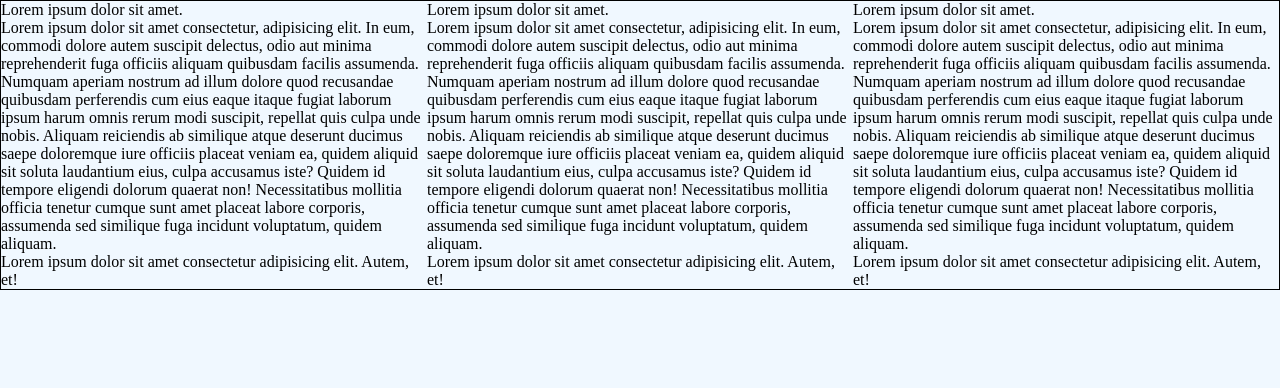
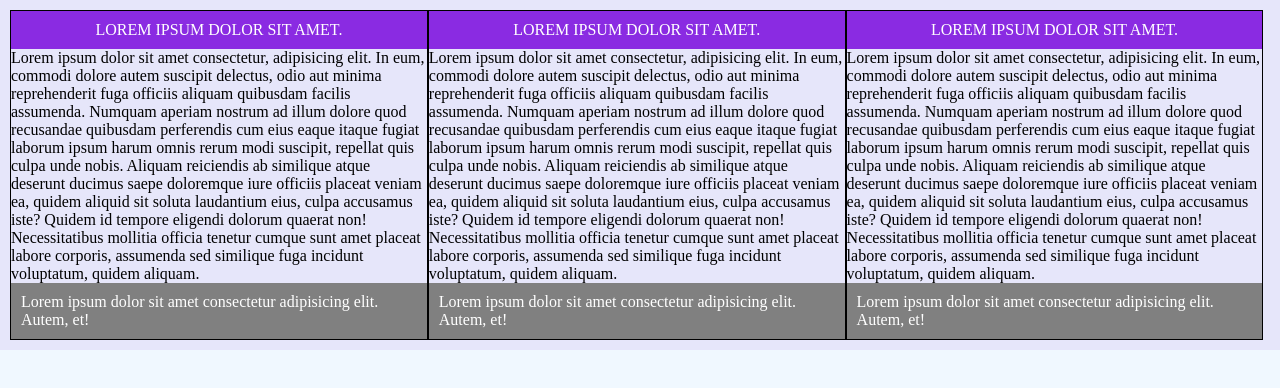
Before and after one commit to theeasylearn/frontend13, a plain HTML site: page html5/lesson1.html in a window 1280 px wide. Drawn offline with Linux system fonts and the light colour scheme.

Commit message:
lesson 1

```diff
--- a/html5/css/style1.css
+++ b/html5/css/style1.css
@@ -10,11 +10,25 @@ body
 section
 {
     display: flex;
-    border:1px solid black;
-
+    background-color: lavender;
+    padding: 10px;
 }
 article
 {
     width:33%;
-    border:2px solid red;
+    border:1px solid black;
 }
+article>header
+{
+    background-color: blueviolet;
+    padding:10px;
+    color:white;
+    text-align: center;
+    text-transform: uppercase;
+}
+article>footer
+{
+    background-color: gray;
+    color:white;
+    padding:10px;
+}
--- a/html5/lesson1.html
+++ b/html5/lesson1.html
@@ -9,7 +9,7 @@
 </head>
 <body>
     <section>
-        <atricle>
+        <article>
             <header>
                 Lorem ipsum dolor sit amet.
             </header>
@@ -17,8 +17,8 @@
             <footer>
                 Lorem ipsum dolor sit amet consectetur adipisicing elit. Autem, et!
             </footer>
-        </atricle>
-        <atricle>
+        </article>
+        <article>
             <header>
                 Lorem ipsum dolor sit amet.
             </header>
@@ -26,8 +26,8 @@
             <footer>
                 Lorem ipsum dolor sit amet consectetur adipisicing elit. Autem, et!
             </footer>
-        </atricle>
-        <atricle>
+        </article>
+        <article>
             <header>
                 Lorem ipsum dolor sit amet.
             </header>
@@ -35,7 +35,7 @@
             <footer>
                 Lorem ipsum dolor sit amet consectetur adipisicing elit. Autem, et!
             </footer>
-        </atricle>
+        </article>
     </section>
 </body>
 </html>
```
